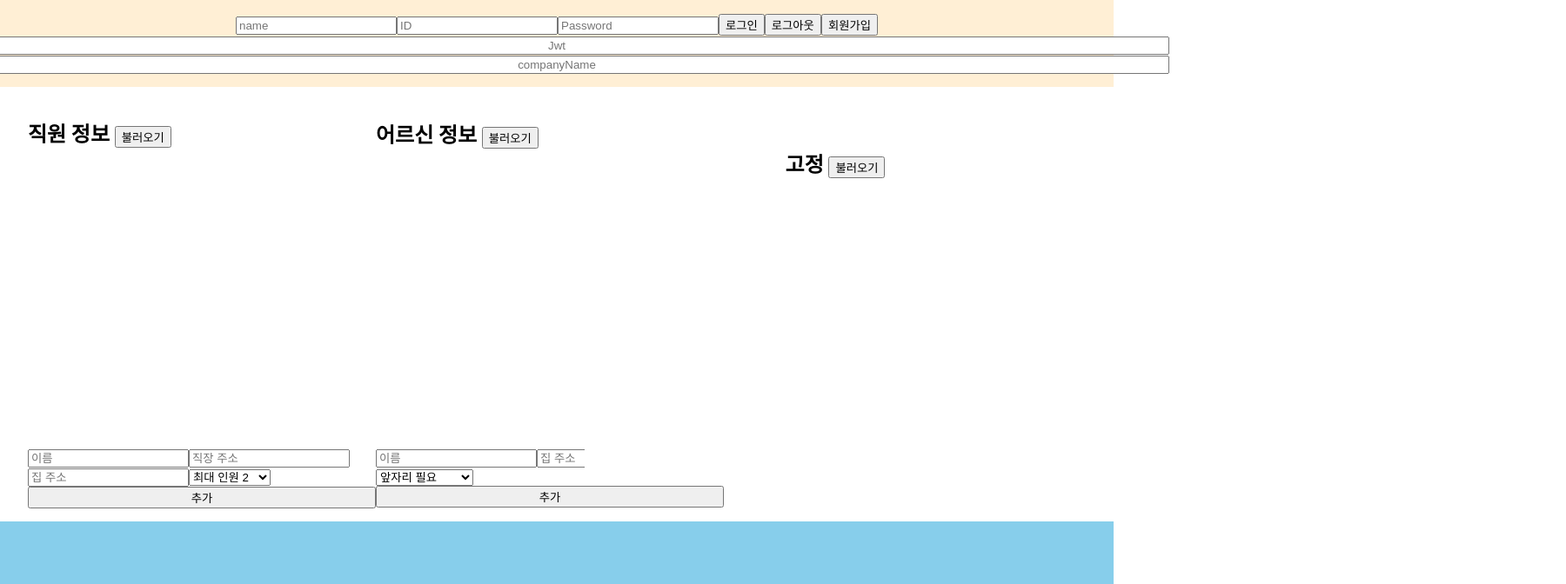
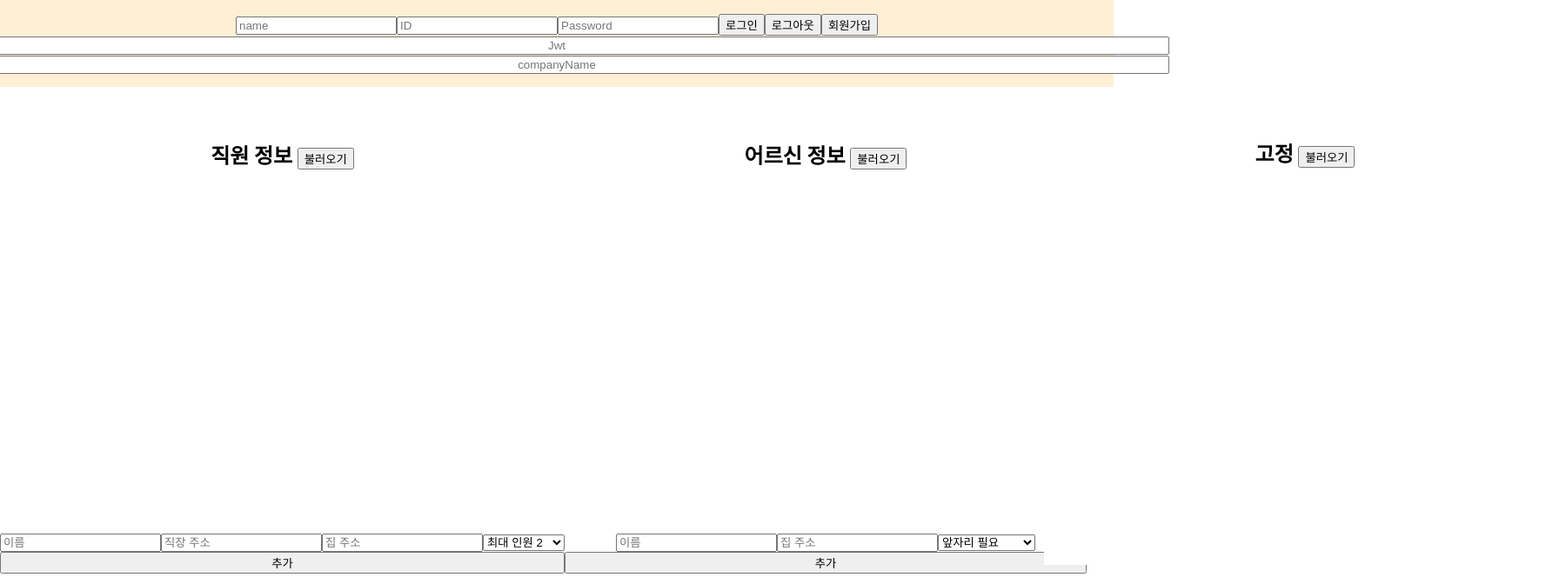
Before and after one commit to silverithm/frontend, a React (Create React App) app: page / in a window 1280 px wide. Shown: the top 672 px of the page at 87% size, 1800 px wide, since content can reach past the window. Built offline with nearby package versions, Linux system fonts and the light colour scheme.

Commit message:
feat(Elder,Employee): add delete function

```diff
--- a/src/components/AssignmentComponent.js
+++ b/src/components/AssignmentComponent.js
@@ -63,18 +63,15 @@ function AssignmentComponent({ jwtSet, jwt, onSelectAssignment, userId }) {
   };
   return (
     <AssignmentComponentSection>
-      <ScrollableDiv>
+      <AssignmentDiv>
         <h2>
           고정 <button onClick={fetchEmployeesAndElders}>불러오기</button>
         </h2>
-        {elders.map((elder) => (
-          <div key={elder.id}>
-            {elder.name}
-            <div style={{ display: "flex" }}>
-              <select
-                onChange={(e) => handleSelect(e, elder.id)}
-                style={{ marginLeft: "10px" }}
-              >
+        <ScrollableDiv>
+          {elders.map((elder) => (
+            <ElderRow key={elder.id}>
+              <input value={elder.name}></input>
+              <select onChange={(e) => handleSelect(e, elder.id)}>
                 <option value="없음">없음</option>
                 {employees.map((employee) => (
                   <option key={employee.id} value={employee.id}>
@@ -82,31 +79,44 @@ function AssignmentComponent({ jwtSet, jwt, onSelectAssignment, userId }) {
                   </option>
                 ))}
               </select>
-            </div>
-          </div>
-        ))}
-      </ScrollableDiv>
+            </ElderRow>
+          ))}
+        </ScrollableDiv>
+      </AssignmentDiv>
     </AssignmentComponentSection>
   );
 }
 
+const AssignmentDiv = styled.div`
+  display: flex;
+  justify-content: center;
+  align-items: center;
+  flex-direction: column;
+`;
+
+const ElderRow = styled.div`
+  display: flex;
+  flex-direction: row; // 수평 정렬
+  align-items: center; // 세로 중앙 정렬
+  justify-content: center; // 시작 부분부터 요소를 배열
+`;
+
 const ScrollableDiv = styled.div`
-  align-items: center;
-  display: flex;
-  flex-direction: column;
-  overflow-y: auto; // 세로 스크롤 활성화
-  height: 100%; // 높이 설정, 원하는 값으로 조정 가능
-  width: 100%; // 너비 설정, 필요에 따라 조정 가능
+  overflow-y: scroll; // 세로 스크롤 활성화
+  height: 450px; // 높이 설정, 원하는 값으로 조정 가능
+  width: 600px; // 너비 설정, 필요에 따라 조정 가능
+  flex-direction: row;
 `;
+
 const AssignmentComponentSection = styled.section`
-  width: 45%;
-  height: 400px;
+  width: 600px;
+  height: 500px;
   align-content: center;
-  justify-content: center;
   align-items: center;
   display: flex;
   flex-direction: row;
   background: white;
+  text-align: center;
 `;
 
 export default AssignmentComponent;
--- a/src/components/Body.js
+++ b/src/components/Body.js
@@ -35,7 +35,7 @@ function Body({
 
 const BodyDiv = styled.div`
   width: 100%;
-  height: 500px;
+  height: 600px;
   align-content: center;
   justify-content: center;
   align-items: center;
--- a/src/components/ElderInfo.js
+++ b/src/components/ElderInfo.js
@@ -2,11 +2,33 @@ import React from "react";
 import { styled } from "styled-components";
 import { useState } from "react";
 
-function ElderInfo({ onSelectElder, setJwt, setEldersInfo, jwt, userId }) {
-  // 어르신 정보는 props 또는 API 호출을 통해 가져오는 것으로 가정
+function ElderInfo({
+  onSelectElder,
+  setJwt,
+  setEldersInfo,
+  jwt,
+  userId,
+  setElders,
+  elders,
+}) {
+  async function deleteElder(elderId) {
+    const myHeaders = new Headers();
+    myHeaders.append("Authorization", "Bearer " + jwt);
 
-  const [elders, setElders] = useState([]);
-  const [selectedRequiredFrontSeat, setSelectedRequiredFrontSeat] = useState();
+    const requestOptions = {
+      method: "DELETE",
+      headers: myHeaders,
+      redirect: "follow",
+    };
+
+    await fetch("http://localhost:8080/api/v1/elder/" + elderId, requestOptions)
+      .then((response) => response.text())
+      .then((result) => console.log(result))
+      .catch((error) => console.error(error));
+    setElders((prevElders) =>
+      prevElders.filter((elder) => elder.id !== elderId)
+    );
+  }
 
   const handleSelectChange = (elderId, requiredFrontSeat) => {
     setElders((prevElders) =>
@@ -18,35 +40,10 @@ function ElderInfo({ onSelectElder, setJwt, setEldersInfo, jwt, userId }) {
     );
   };
 
-  const fetchElders = async () => {
-    const myHeaders = new Headers();
-    myHeaders.append("Authorization", "Bearer " + jwt);
-
-    const requestOptions = {
-      method: "GET",
-      headers: myHeaders,
-      redirect: "follow",
-    };
-    const response = await fetch(
-      "http://localhost:8080/api/v1/elders/" + userId,
-      requestOptions
-    )
-      .then((response) => response.json())
-      .then((result) => {
-        return result;
-      })
-      .catch((error) => console.error(error));
-
-    await setEldersInfo(response);
-    await setElders(response); // 상태 업데이트
-  };
   return (
     <ScrollableDiv>
-      <h2>
-        어르신 정보 <button onClick={fetchElders}>불러오기</button>
-      </h2>
       {elders.map((elder) => (
-        <div key={elder.id}>
+        <ElderItem key={elder.id}>
           <input type="checkbox" onChange={() => onSelectElder(elder.id)} />
           <input value={elder["name"]}></input>
           <select
@@ -58,8 +55,8 @@ function ElderInfo({ onSelectElder, setJwt, setEldersInfo, jwt, userId }) {
             <option value="true">앞자리 필요</option>
             <option value="false">앞자리 필요없음</option>
           </select>
-          <button>삭제</button>
-        </div>
+          <button onClick={() => deleteElder(elder.id)}>삭제</button>
+        </ElderItem>
       ))}
     </ScrollableDiv>
   );
@@ -68,7 +65,14 @@ function ElderInfo({ onSelectElder, setJwt, setEldersInfo, jwt, userId }) {
 export default ElderInfo;
 
 const ScrollableDiv = styled.div`
-  overflow-y: auto; // 세로 스크롤 활성화
+  overflow-y: scroll; // 세로 스크롤 활성화
   height: 400px; // 높이 설정, 원하는 값으로 조정 가능
-  width: 400px; // 너비 설정, 필요에 따라 조정 가능
+  width: 600px; // 너비 설정, 필요에 따라 조정 가능
 `;
+const ElderItem = styled.div`
+  display: flex; /* flex 컨테이너로 만듭니다. */
+  justify-content: center; /* 가로 중앙 정렬 */
+  align-items: center; /* 세로 중앙 정렬 */
+  width: 100%; /* 너비를 부모 컨테이너의 100%로 설정 */
+  margin-bottom: 10px; /* 아이템 간 간격 */
+`;
--- a/src/components/EmployeeInfo.js
+++ b/src/components/EmployeeInfo.js
@@ -6,72 +6,61 @@ function EmployeeInfo({
   onSelectEmployee,
   setJwt,
   jwt,
-  setEmployeesInfo,
   userId,
+  employees,
+  setEmployees,
 }) {
-  const [employees, setEmployees] = useState([]);
-
-  function checkValue() {
-    console.log(employees);
-  }
-
-  const fetchEmployees = async () => {
+  async function deleteEmployee(employeeId) {
     const myHeaders = new Headers();
     myHeaders.append("Authorization", "Bearer " + jwt);
 
     const requestOptions = {
-      method: "GET",
+      method: "DELETE",
       headers: myHeaders,
       redirect: "follow",
     };
-    const response = await fetch(
-      "http://localhost:8080/api/v1/employees/" + userId,
+
+    await fetch(
+      "http://localhost:8080/api/v1/employee/" + employeeId,
       requestOptions
     )
-      .then((response) => response.json())
-      .then((result) => {
-        return result;
-      })
+      .then((response) => response.text())
+      .then((result) => console.log(result))
       .catch((error) => console.error(error));
-
-    await setEmployeesInfo(response);
-    await setEmployees(response); // 상태 업데이트
-    await console.log(employees);
-  };
-
-  const handleMaximumCapacityChange = async (id, value) => {
-    await setEmployees((prevEmployees) =>
-      prevEmployees.map((employee) =>
-        employee.id === id ? { ...employee, maximumCapacity: value } : employee
-      )
+    setEmployees((prevEmployees) =>
+      prevEmployees.filter((employee) => employee.id !== employeeId)
     );
-  };
-
+  }
   return (
     <ScrollableDiv>
-      <h2>
-        직원 정보 <button onClick={fetchEmployees}> 불러오기 </button>
-      </h2>
       {employees.map((employee, index) => (
-        <div key={index}>
+        <EmployeeItem key={index}>
           <input
             type="checkbox"
             onChange={() => onSelectEmployee(employee.id)}
           />
-          <input value={employee["name"]}></input>
+          <input value={employee["name"]} readOnly />
           <input
             onChange={(e) => (employee.maximumCapacity = e.target.value)}
             defaultValue={employee["maximumCapacity"]}
           ></input>
-          <button>삭제</button>
-        </div>
+          <button onClick={() => deleteEmployee(employee.id)}>삭제</button>
+        </EmployeeItem>
       ))}
     </ScrollableDiv>
   );
 }
 const ScrollableDiv = styled.div`
-  overflow-y: auto; // 세로 스크롤 활성화
+  overflow-y: scroll; // 세로 스크롤 활성화
   height: 400px; // 높이 설정, 원하는 값으로 조정 가능
-  width: 400px; // 너비 설정, 필요에 따라 조정 가능
+  width: 600px; // 너비 설정, 필요에 따라 조정 가능
+`;
+
+const EmployeeItem = styled.div`
+  display: flex; /* flex 컨테이너로 만듭니다 */
+  justify-content: center; /* 내부 요소들을 가로 방향으로 중앙 정렬 */
+  align-items: center; /* 세로 방향으로도 중앙 정렬 */
+  width: 100%; /* 부모 컨테이너의 너비에 맞춤 */
+  margin-bottom: 10px; /* 아래 마진으로 요소들 사이 간격 추가 */
 `;
 export default EmployeeInfo;
--- a/src/components/InformationDisplay.js
+++ b/src/components/InformationDisplay.js
@@ -16,13 +16,15 @@ function InformationDisplay({
   const [employeeName, setEmployeeName] = useState("");
   const [employeeWorkPlace, setEmployeeWorkPlace] = useState("");
   const [employeeHomeAddress, setEmployeeHomeAddress] = useState("");
-
+  const [employees, setEmployees] = useState([]);
   const [employeeMaxCapacity, setEmployeeMaxCapacity] = useState(2);
 
   const [elderlyName, setElderlyName] = useState("");
   const [elderlyHomeAddress, setElderlyHomeAddress] = useState("");
   const [elderlyIsRequiredFrontSeat, setIsElderlyRequiredFrontSeat] =
-    useState(false);
+    useState(true);
+  const [selectedRequiredFrontSeat, setSelectedRequiredFrontSeat] = useState();
+  const [elders, setElders] = useState([]);
 
   function addEmployee() {
     console.log("clicked!!!");
@@ -83,16 +85,70 @@ function InformationDisplay({
       .catch((error) => console.error(error));
   }
 
+  const fetchEmployees = async () => {
+    const myHeaders = new Headers();
+    myHeaders.append("Authorization", "Bearer " + jwt);
+
+    const requestOptions = {
+      method: "GET",
+      headers: myHeaders,
+      redirect: "follow",
+    };
+    const response = await fetch(
+      "http://localhost:8080/api/v1/employees/" + userId,
+      requestOptions
+    )
+      .then((response) => response.json())
+      .then((result) => {
+        return result;
+      })
+      .catch((error) => console.error(error));
+
+    await setEmployees(response); // 상태 업데이트
+    await console.log(employees);
+  };
+
+  const fetchElders = async () => {
+    const myHeaders = new Headers();
+    myHeaders.append("Authorization", "Bearer " + jwt);
+
+    const requestOptions = {
+      method: "GET",
+      headers: myHeaders,
+      redirect: "follow",
+    };
+    const response = await fetch(
+      "http://localhost:8080/api/v1/elders/" + userId,
+      requestOptions
+    )
+      .then((response) => response.json())
+      .then((result) => {
+        return result;
+      })
+      .catch((error) => console.error(error));
+
+    await setEldersInfo(response);
+    await setElders(response); // 상태 업데이트
+  };
   return (
     <InformationDisplaySection>
       <div className="employee-info">
+        <InformationDiv>
+          <h2>
+            직원 정보 <button onClick={fetchEmployees}> 불러오기 </button>
+          </h2>
+        </InformationDiv>
+
         <EmployeeInfo
           onSelectEmployee={onSelectEmployee}
           setJwt={setJwt}
-          setEmployeesInfo={setEmployeesInfo}
           jwt={jwt}
+          employees={employees}
           userId={userId}
+          setEmployees={setEmployees}
         />
+
+        <InformationDiv2>
           <input
             onChange={(e) => setEmployeeName(e.target.value)}
             placeholder="이름"
@@ -119,18 +175,30 @@ function InformationDisplay({
             <option value={9}>최대 인원 9</option>
             <option value={10}>최대 인원 10</option>
           </select>
+        </InformationDiv2>
+
         <button onClick={addEmployee} style={{ width: "100%" }}>
           추가
         </button>
       </div>
       <div className="elder-info">
+        <InformationDiv>
+          <h2>
+            어르신 정보 <button onClick={fetchElders}>불러오기</button>
+          </h2>
+        </InformationDiv>
+
         <ElderInfo
           onSelectElder={onSelectElder}
           setJwt={setJwt}
           setEldersInfo={setEldersInfo}
           jwt={jwt}
           userId={userId}
+          setElders={setElders}
+          elders={elders}
         />
+
+        <InformationDiv2>
           <input
             onChange={(e) => setElderlyName(e.target.value)}
             placeholder="이름"
@@ -146,6 +214,8 @@ function InformationDisplay({
             <option value={true}>앞자리 필요</option>
             <option value={false}>앞자리 필요없음</option>
           </select>
+        </InformationDiv2>
+
         <button onClick={addElderly} style={{ width: "100%" }}>
           추가
         </button>
@@ -154,9 +224,21 @@ function InformationDisplay({
   );
 }
 
+const InformationDiv = styled.div`
+  display: flex;
+  justify-content: center;
+  align-items: center;
+  flex-direction: column;
+`;
+const InformationDiv2 = styled.div`
+  display: flex;
+  justify-content: center;
+  align-items: center;
+  flex-direction: row;
+`;
 const InformationDisplaySection = styled.section`
-  width: 45%;
-  height: 400px;
+  width: 1200px;
+  height: 500px;
   align-content: center;
   justify-content: space-around;
   align-items: center;
```
Lines whose indentation alone changed are shown as unchanged.
